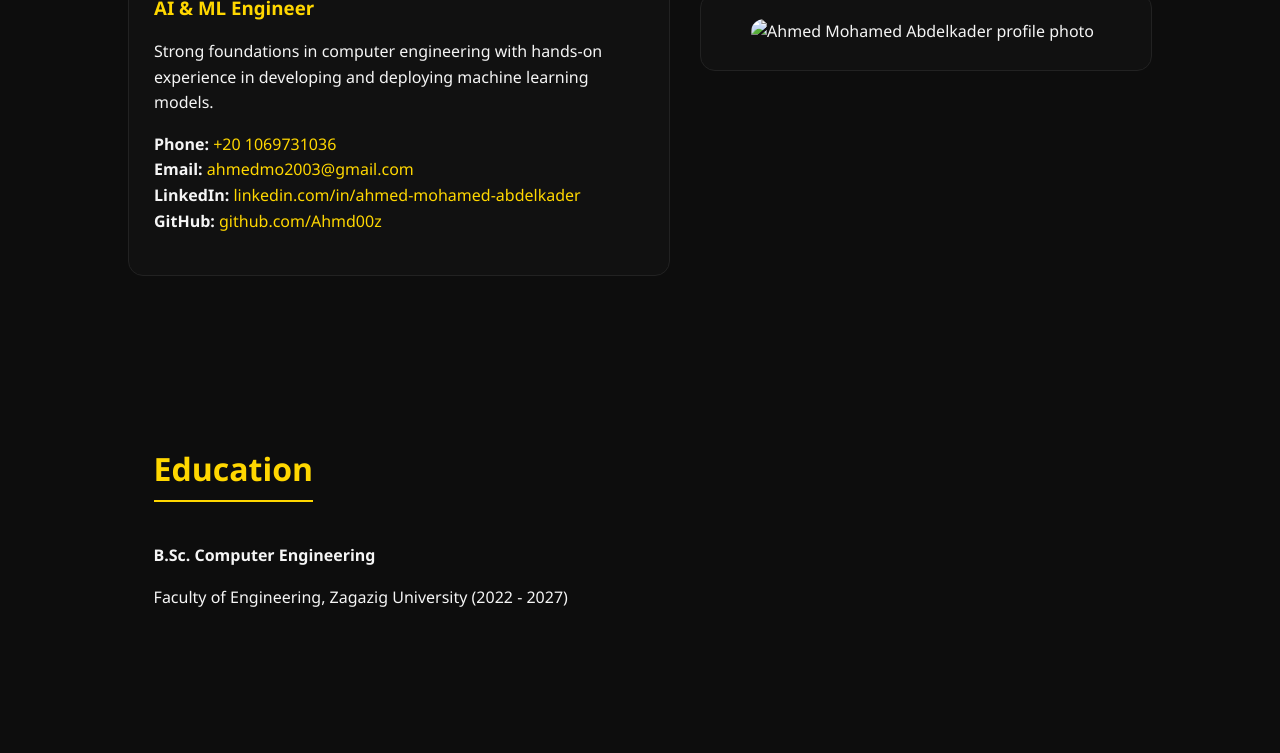
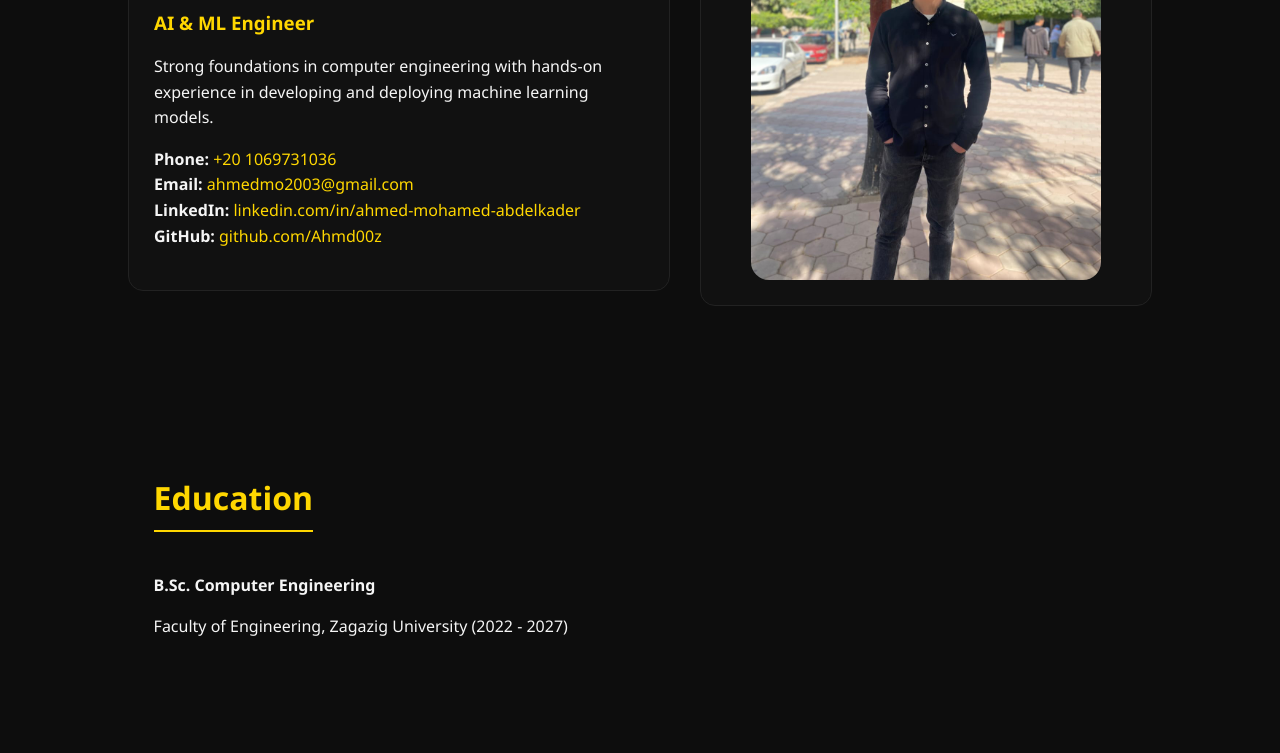
Before and after one commit to Ahmd00z/profile_gig, a plain HTML site: page index.html in a window 1280 px wide. Shown: the part 347-1100 px from the top of the page. Drawn offline with Linux system fonts and the light colour scheme.

Commit message:
index.html

```diff
--- a/index.html
+++ b/index.html
@@ -4,7 +4,7 @@
   <meta charset="UTF-8">
   <meta name="viewport" content="width=device-width, initial-scale=1.0">
   <title>Ahmed Mohamed Abdelkader | Portfolio</title>
-  <link rel="icon" href="profile.jpg" type="image/jpg">
+  <link rel="icon" href="profile.jpeg" type="image/jpeg">
   <link href="https://cdnjs.cloudflare.com/ajax/libs/font-awesome/6.4.0/css/all.min.css" rel="stylesheet">
   <style>
     body {
@@ -184,6 +184,7 @@
       <li><a href="#contact">Contact</a></li>
     </ul>
   </nav>
+
   <section class="hero">
     <div class="grid">
       <div class="card">
@@ -196,15 +197,17 @@
         <b>GitHub:</b> <a href="https://github.com/Ahmd00z" target="_blank">github.com/Ahmd00z</a></p>
       </div>
       <div class="card">
-        <img class="profile-img" src="profile.jpg" alt="Ahmed Mohamed Abdelkader profile photo">
+        <img class="profile-img" src="profile.jpeg" alt="Ahmed Mohamed Abdelkader profile photo">
       </div>
     </div>
   </section>
+
   <section id="education">
     <h2>Education</h2>
     <p><strong>B.Sc. Computer Engineering</strong></p>
     <p>Faculty of Engineering, Zagazig University (2022 - 2027)</p>
   </section>
+
   <section id="skills" class="skills">
     <h2>Skills</h2>
     <ul>
@@ -215,6 +218,7 @@
       <li>Leadership & Initiative</li>
     </ul>
   </section>
+
   <section id="projects" class="projects">
     <h2>Projects</h2>
     <div class="projects-grid">
@@ -224,6 +228,7 @@
       </div>
     </div>
   </section>
+
   <footer id="contact">
     <div class="footer-grid">
       <div class="footer-left">
```
